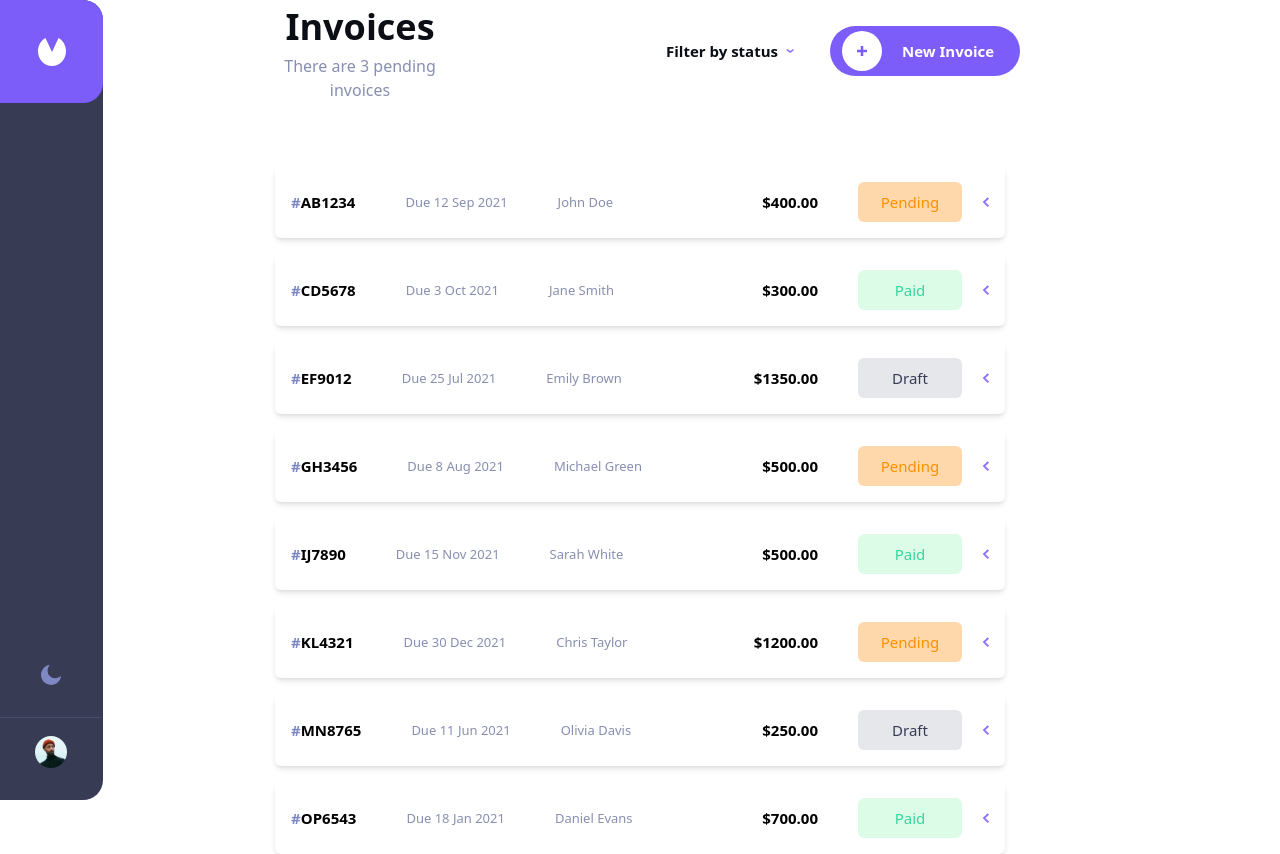
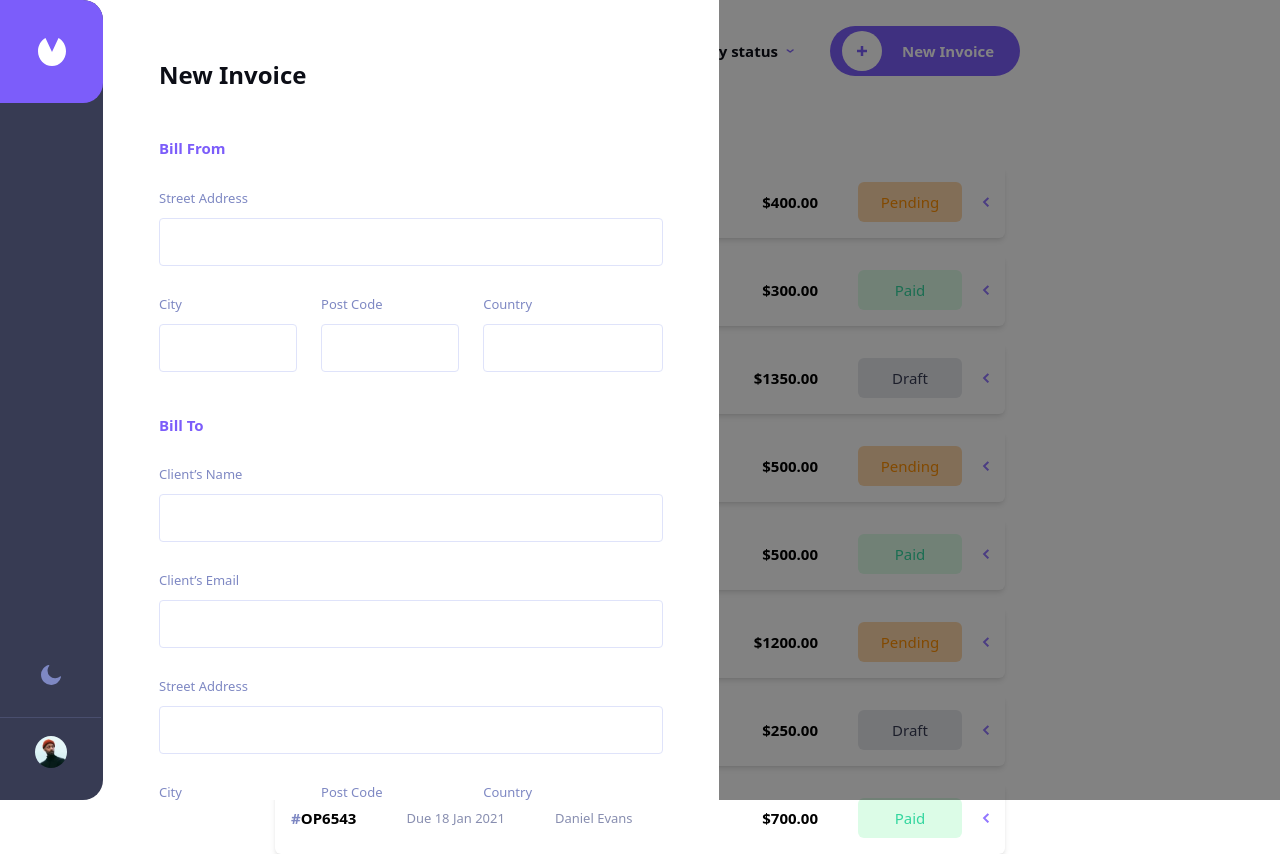
Before and after one commit to NIKAKVINIKADZE2007/reEducateProject, a React (Vite) app: page / in a window 1280 px wide. Both pictures are taken after a click on the button "New Invoice". Built offline with nearby package versions, Linux system fonts and the light colour scheme.

Commit message:
adding part

```diff
--- a/invoices/InvoiceJson.tsx
+++ b/invoices/InvoiceJson.tsx
@@ -1,6 +1,6 @@
 import leftAroow from '../src/assets/icon-arrow-left.svg';
 
-interface Invoice {
+export interface Invoice {
   id: string;
   fromStreet: string;
   fromCity: string;
--- a/src/App.tsx
+++ b/src/App.tsx
@@ -3,10 +3,13 @@ import Header from './components/Header';
 import Invoices from './components/invoicesComponent';
 import invoicesData from '../invoices/InvoiceJson';
 import SideBar from './components/SideBar';
+import NewInvoice from './components/NewInvoice';
 
 export default function App() {
+  const [invoices, setInvoices] = useState(invoicesData);
   const [filterStatus, setFilterStatus] = useState<string | null>(null);
   const [pendingInvoicesCount, setPendingInvoicesCount] = useState<number>(0);
+  const [showNewInvoice, setShowNewInvoice] = useState(false);
 
   useEffect(() => {
     const pendingCount = invoicesData.filter(
@@ -15,18 +18,43 @@ export default function App() {
     setPendingInvoicesCount(pendingCount);
   }, []);
 
+  useEffect(() => {
+    if (showNewInvoice) {
+      document.body.style.overflow = 'hidden';
+    } else {
+      document.body.style.overflow = '';
+    }
+    return () => {
+      document.body.style.overflow = '';
+    };
+  }, [showNewInvoice]);
+
   return (
     <div className='bg-white h-screen items-center'>
+      {showNewInvoice && (
+        <>
+          <div className='fixed top-0 left-0 h-screen w-screen bg-[rgba(0,0,0,0.49)] z-10' />
+          <NewInvoice
+            setShowNewInvoice={setShowNewInvoice}
+            setInvoices={setInvoices}
+          />
+        </>
+      )}
       <SideBar />
       <header className='mb-16'>
         <Header
           setFilterStatus={setFilterStatus}
+          setShowNewInvoice={setShowNewInvoice}
           pendingInvoicesCount={pendingInvoicesCount}
         />
       </header>
 
       <div className=''>
-        <Invoices filterStatus={filterStatus} />
+        <Invoices
+          invoices={invoices}
+          setInvoices={setInvoices}
+          filterStatus={filterStatus}
+        />
       </div>
     </div>
   );
--- a/src/components/Header.tsx
+++ b/src/components/Header.tsx
@@ -5,7 +5,8 @@ import plius from '../assets/plius.png';
 const Header: React.FC<{
   setFilterStatus: (status: string | null) => void;
   pendingInvoicesCount: number;
-}> = ({ setFilterStatus, pendingInvoicesCount }) => {
+  setShowNewInvoice: React.Dispatch<React.SetStateAction<boolean>>;
+}> = ({ setFilterStatus, pendingInvoicesCount, setShowNewInvoice }) => {
   const [isFilterOpen, setIsFilterOpen] = useState<boolean>(false);
 
   const toggleFilter = () => {
@@ -69,7 +70,10 @@ const Header: React.FC<{
           )}
         </div>
 
-        <button className='w-[190px] h-[50px] pl-3 rounded-[50px] flex items-center gap-5 bg-[#7C5DFA]'>
+        <button
+          className='w-[190px] h-[50px] pl-3 rounded-[50px] flex items-center gap-5 bg-[#7C5DFA]'
+          onClick={() => setShowNewInvoice(true)}
+        >
           <div className='w-[40px] h-[40px] flex items-center justify-center rounded-3xl bg-white'>
             <img src={upArrow} alt='plus icon' />
           </div>
--- a/src/components/InvoiceForm.tsx
+++ b/src/components/InvoiceForm.tsx
@@ -3,19 +3,42 @@ import { yupResolver } from '@hookform/resolvers/yup';
 import { InvoiceFormData, invoiceSchema } from '../validations/Invoice';
 import PopUp from './PopUp';
 import { useState } from 'react';
+import leftArrow from '../assets/icon-arrow-left.svg';
+import invoices, { Invoice } from '../../invoices/InvoiceJson';
 
 export default function InvoiceForm({
   setShowNewInvoice,
+  setInvoices,
 }: {
   setShowNewInvoice: React.Dispatch<React.SetStateAction<boolean>>;
+  setInvoices: React.Dispatch<React.SetStateAction<Invoice[]>>;
 }) {
   const {
     register,
     handleSubmit,
+    setValue,
     formState: { errors },
   } = useForm<InvoiceFormData>({
     resolver: yupResolver(invoiceSchema),
   });
+
+  const getMonthAbbreviation = (date: string): string => {
+    const monthAbbreviations: string[] = [
+      'Jan',
+      'Feb',
+      'Mar',
+      'Apr',
+      'May',
+      'Jun',
+      'Jul',
+      'Aug',
+      'Sep',
+      'Oct',
+      'Nov',
+      'Dec',
+    ];
+    return monthAbbreviations[Number(date.split('-')[1])];
+  };
 
   const [selected, setSelected] = useState<string>('Net 1 Day');
   const [isOpen, setIsOpen] = useState<boolean>(false);
@@ -28,10 +51,31 @@ export default function InvoiceForm({
   const options = ['Net 1 Day', 'Net 7 Day', 'Net 14 Day', 'Net 30 Day'];
 
   const onSubmit = (data: InvoiceFormData) => {
-    console.log(data);
-    console.log('submited');
+    const { items } = data;
+    if (!items) return console.log('items not defiend');
+    const renamedItems = items.map((item) => {
+      const { itemName, quantity, price } = item;
+
+      return {
+        itemName: itemName,
+        quantity: quantity,
+        price,
+      };
+    });
+    delete data.items;
+
+    const newInvoice = { ...data, id: '123', ...renamedItems[0] };
+
+    console.log(newInvoice);
+    invoices.push({
+      ...newInvoice,
+      status: 'Pending',
+      leftArrow: leftArrow,
+    });
+
+    setInvoices((prev) => [...prev, newInvoice]);
   };
-
+  console.log(errors);
   return (
     <form
       className='w-full absolute tablet:max-w-[719px] mx-auto'
@@ -52,10 +96,10 @@ export default function InvoiceForm({
               <input
                 className='input'
                 type='text'
-                {...register('streetAddress')}
+                {...register('fromStreet')}
               />
-              {errors.streetAddress && (
-                <p className='text-red-500'>{errors.streetAddress?.message}</p>
+              {errors.fromStreet && (
+                <p className='text-red-500'>{errors.fromStreet?.message}</p>
               )}
             </div>
 
@@ -64,9 +108,13 @@ export default function InvoiceForm({
                 {/* City */}
                 <div className='w-full'>
                   <label className='text-blueGray text-[13px]'>City</label>
-                  <input className='input' type='text' {...register('city')} />
-                  {errors.city && (
-                    <p className='text-red-500'>{errors.city?.message}</p>
+                  <input
+                    className='input'
+                    type='text'
+                    {...register('fromCity')}
+                  />
+                  {errors.fromCity && (
+                    <p className='text-red-500'>{errors.fromCity?.message}</p>
                   )}
                 </div>
 
@@ -76,10 +124,12 @@ export default function InvoiceForm({
                   <input
                     className='input'
                     type='text'
-                    {...register('postCode')}
+                    {...register('fromPostCode')}
                   />
-                  {errors.postCode && (
-                    <p className='text-red-500'>{errors.postCode?.message}</p>
+                  {errors.fromPostCode && (
+                    <p className='text-red-500'>
+                      {errors.fromPostCode?.message}
+                    </p>
                   )}
                 </div>
               </div>
@@ -87,9 +137,13 @@ export default function InvoiceForm({
               {/* Country */}
               <div className='mt-[25px] tablet:ml-6'>
                 <label className='text-blueGray text-[13px]'>Country</label>
-                <input className='input' type='text' {...register('country')} />
-                {errors.country && (
-                  <p className='text-red-500'>{errors.country?.message}</p>
+                <input
+                  className='input'
+                  type='text'
+                  {...register('fromCountry')}
+                />
+                {errors.fromCountry && (
+                  <p className='text-red-500'>{errors.fromCountry?.message}</p>
                 )}
               </div>
             </div>
@@ -105,31 +159,58 @@ export default function InvoiceForm({
           {/* Client Name */}
           <div className='w-full'>
             <label className='text-blueGray text-[13px]'>Client’s Name</label>
-            <input className='input' type='text' {...register('clientName')} />
-            {errors.clientName && (
-              <p className='text-red-500'>{errors.clientName?.message}</p>
+            <input className='input' type='text' {...register('name')} />
+            {errors.name && (
+              <p className='text-red-500'>{errors.name?.message}</p>
             )}
           </div>
 
           {/* Client Email */}
           <div className='w-full mt-[25px]'>
             <label className='text-blueGray text-[13px]'>Client’s Email</label>
-            <input className='input' type='text' {...register('clientEmail')} />
-            {errors.clientEmail && (
-              <p className='text-red-500'>{errors.clientEmail?.message}</p>
+            <input className='input' type='text' {...register('email')} />
+            {errors.email && (
+              <p className='text-red-500'>{errors.email?.message}</p>
             )}
           </div>
 
           {/* Street Address */}
           <div className='w-full mt-[25px]'>
             <label className='text-blueGray text-[13px]'>Street Address</label>
-            <input
-              className='input'
-              type='text'
-              {...register('streetAddress')}
-            />
-            {errors.streetAddress && (
-              <p className='text-red-500'>{errors.streetAddress?.message}</p>
+            <input className='input' type='text' {...register('street')} />
+            {errors.street && (
+              <p className='text-red-500'>{errors.street?.message}</p>
+            )}
+          </div>
+        </div>
+
+        <div className='w-full flex-col flex tablet:flex-row'>
+          <div className='flex gap-6 mt-[25px] w-full'>
+            {/* City */}
+            <div className='w-full'>
+              <label className='text-blueGray text-[13px]'>City</label>
+              <input className='input' type='text' {...register('city')} />
+              {errors.city && (
+                <p className='text-red-500'>{errors.city?.message}</p>
+              )}
+            </div>
+
+            {/* Post Code */}
+            <div className='w-full'>
+              <label className='text-blueGray text-[13px]'>Post Code</label>
+              <input className='input' type='text' {...register('postCode')} />
+              {errors.postCode && (
+                <p className='text-red-500'>{errors.postCode?.message}</p>
+              )}
+            </div>
+          </div>
+
+          {/* Country */}
+          <div className='mt-[25px] tablet:ml-6'>
+            <label className='text-blueGray text-[13px]'>Country</label>
+            <input className='input' type='text' {...register('country')} />
+            {errors.country && (
+              <p className='text-red-500'>{errors.country?.message}</p>
             )}
           </div>
         </div>
@@ -142,8 +223,15 @@ export default function InvoiceForm({
               <label className='text-blueGray text-[13px]'>Invoice Date</label>
               <input
                 className='input'
+                onChange={(e) => {
+                  console.log(e.target.value);
+                  setValue(`month`, getMonthAbbreviation(e.target.value));
+                  const dates = e.target.value.split('-');
+                  setValue('date', Number(dates[2]));
+                  setValue('year', Number(dates[0]));
+                  setValue('invoiceDate', new Date());
+                }}
                 type='date'
-                {...register('invoiceDate')}
               />
               {errors.invoiceDate && (
                 <p className='text-red-500'>{errors.invoiceDate?.message}</p>
@@ -167,7 +255,10 @@ export default function InvoiceForm({
                     <button
                       type='button'
                       key={option}
-                      onClick={() => handleSelection(option)}
+                      onClick={() => {
+                        handleSelection(option);
+                        setValue('paymentTerms', option);
+                      }}
                       className='block w-full px-4 py-2 text-left text-sm text-gray-700 hover:bg-gray-100'
                     >
                       {option}
@@ -186,19 +277,13 @@ export default function InvoiceForm({
             <label className='text-blueGray text-[13px]'>
               Project Description
             </label>
-            <input
-              className='input'
-              type='text'
-              {...register('projectDescription')}
-            />
-            {errors.projectDescription && (
-              <p className='text-red-500'>
-                {errors.projectDescription?.message}
-              </p>
+            <input className='input' type='text' {...register('description')} />
+            {errors.description && (
+              <p className='text-red-500'>{errors.description?.message}</p>
             )}
           </div>
         </div>
-        <PopUp />
+        <PopUp register={register} />
       </div>
       <div className='opacity-[0.1] w-full h-[64px]   mt-6 bg-gradient-to-r from-[#979797] to-[#979797]  bg-opacity-[0.02] tablet:hidden' />
       <div className='flex items-center justify-between h-[91px] px-6 text-[15px] tablet:max-w-[504px] desktop:ml-[159px] tablet:mx-auto'>
@@ -214,7 +299,10 @@ export default function InvoiceForm({
             Save as Draft
           </button>
 
-          <button className='text-white bg-purpleDark h-[48px] max-w-[112px] w-full rounded-3xl'>
+          <button
+            type='submit'
+            className='text-white bg-purpleDark h-[48px] max-w-[112px] w-full rounded-3xl'
+          >
             Save & Send
           </button>
         </div>
--- a/src/components/NewInvoice.tsx
+++ b/src/components/NewInvoice.tsx
@@ -1,8 +1,11 @@
+import { Invoice } from '../../invoices/InvoiceJson';
 import InvoiceForm from './InvoiceForm';
 
 export default function NewInvoice({
+  setInvoices,
   setShowNewInvoice,
 }: {
+  setInvoices: React.Dispatch<React.SetStateAction<Invoice[]>>;
   setShowNewInvoice: React.Dispatch<React.SetStateAction<boolean>>;
 }) {
   return (
@@ -11,7 +14,10 @@ export default function NewInvoice({
         <h1 className='text-mainDark font-bold text-[24px] tablet:mt-[59px] leading-8 mb-[22px] tablet:mb-[46px] mx-auto tablet:ml-[56px] desktop:ml-[159px]'>
           New Invoice
         </h1>
-        <InvoiceForm setShowNewInvoice={setShowNewInvoice} />
+        <InvoiceForm
+          setInvoices={setInvoices}
+          setShowNewInvoice={setShowNewInvoice}
+        />
       </div>
     </div>
   );
--- a/src/components/PopUp.tsx
+++ b/src/components/PopUp.tsx
@@ -1,4 +1,5 @@
 import { useState } from 'react';
+import { UseFormRegister } from 'react-hook-form';
 
 type ItemType = {
   name: string;
@@ -7,7 +8,35 @@ type ItemType = {
   total: string;
 };
 
-export default function PopUp() {
+export default function PopUp({
+  register,
+}: {
+  register: UseFormRegister<{
+    items?:
+      | {
+          quantity: number;
+          price: number;
+          itemName: string;
+        }[]
+      | undefined;
+    name: string;
+    email: string;
+    fromStreet: string;
+    fromCity: string;
+    fromPostCode: string;
+    fromCountry: string;
+    street: string;
+    city: string;
+    country: string;
+    postCode: string;
+    invoiceDate: Date;
+    date: number;
+    month: string;
+    year: number;
+    paymentTerms: string;
+    description: string;
+  }>;
+}) {
   const [items, setItems] = useState<ItemType[]>([]);
   const [showNewItem, setShowNewItem] = useState<boolean>(false);
   const [newItem, setNewItem] = useState<ItemType>({
@@ -44,6 +73,7 @@ export default function PopUp() {
             <input
               className='input'
               type='text'
+              {...register(`items.${items.length}.itemName`)}
               value={newItem.name}
               onChange={(e) => setNewItem({ ...newItem, name: e.target.value })}
             />
@@ -55,6 +85,7 @@ export default function PopUp() {
                 <input
                   className='input'
                   type='number'
+                  {...register(`items.${items.length}.quantity`)}
                   value={newItem.quantity}
                   onChange={(e) =>
                     setNewItem({ ...newItem, quantity: e.target.value })
@@ -67,6 +98,7 @@ export default function PopUp() {
                 <input
                   className='input'
                   type='number'
+                  {...register(`items.${items.length}.price`)}
                   value={newItem.price}
                   onChange={(e) =>
                     setNewItem({ ...newItem, price: e.target.value })
--- a/src/components/SideBar.tsx
+++ b/src/components/SideBar.tsx
@@ -2,7 +2,7 @@ import { Logo, moon, sun, pfp } from '../assets';
 
 export default function SideBar() {
   return (
-    <div className='w-full h-[72px] absolute top-0 z-50 flex  justify-between bg-[#373B53] tablet:h-[80px] desktop:flex-col desktop:h-screen desktop:w-[103px] desktop:rounded-r-[20px] '>
+    <div className='w-full h-[72px] fixed top-0 z-50 flex  justify-between bg-[#373B53] tablet:h-[80px] desktop:flex-col desktop:h-screen desktop:w-[103px] desktop:rounded-r-[20px] '>
       <div className='size-[72px] flex justify-center items-center rounded-r-[20px] bg-purpleDark tablet:size-[80px] desktop:size-[103px]'>
         <img className='h-[28px] w-[28px]' src={Logo} alt='logo' />
       </div>
--- a/src/components/invoicesComponent.tsx
+++ b/src/components/invoicesComponent.tsx
@@ -1,11 +1,18 @@
 import { useState } from 'react';
-import invoicesData from '../../invoices/InvoiceJson';
+import invoicesData, { Invoice } from '../../invoices/InvoiceJson';
 
-const Invoices = ({ filterStatus }: { filterStatus: string | null }) => {
+const Invoices = ({
+  filterStatus,
+  invoices,
+  setInvoices,
+}: {
+  filterStatus: string | null;
+  invoices: Invoice[];
+  setInvoices: React.Dispatch<React.SetStateAction<Invoice[]>>;
+}) => {
   const [selectedInvoice, setSelectedInvoice] = useState<null | { id: string }>(
     null
   );
-  const [invoices, setInvoices] = useState(invoicesData);
 
   const filteredInvoices = filterStatus
     ? invoices.filter((invoice) => invoice.status === filterStatus)
--- a/src/validations/Invoice.ts
+++ b/src/validations/Invoice.ts
@@ -3,21 +3,28 @@
 import * as Yup from 'yup';
 
 export const invoiceSchema = Yup.object({
-  streetAddress: Yup.string().required('Street Address is required'),
-  city: Yup.string().required('City is required'),
-  postCode: Yup.string().required('Post Code is required'),
-  country: Yup.string().required('Country is required'),
-  clientName: Yup.string().required("Client's Name is required"),
-  clientEmail: Yup.string()
+  fromStreet: Yup.string().required('Street Address is required'),
+  fromCity: Yup.string().required('City is required'),
+  fromPostCode: Yup.string().required('Post Code is required'),
+  fromCountry: Yup.string().required('Country is required'),
+  name: Yup.string().required("Client's Name is required"),
+  email: Yup.string()
     .email('Invalid email format')
     .required("Client's Email is required"),
+  street: Yup.string().required('client street is requeired'),
+  month: Yup.string().required('client street is requeired'),
+  country: Yup.string().required('county is requred'),
+  year: Yup.number().required('client street is requeired'),
+  date: Yup.number().required('client street is requeired'),
+  city: Yup.string().required('city is required'),
+  postCode: Yup.string().required('postCode is required'),
   invoiceDate: Yup.date().required('Invoice Date is required'),
   paymentTerms: Yup.string().required('Payment Terms are required'),
-  projectDescription: Yup.string().required('Project Description is required'),
+  description: Yup.string().required('Project Description is required'),
   items: Yup.array()
     .of(
       Yup.object({
-        name: Yup.string().required('Item name is required'),
+        itemName: Yup.string().required('Item name is required'),
         quantity: Yup.number()
           .required('Quantity is required')
           .positive('Quantity must be greater than 0'),
```
